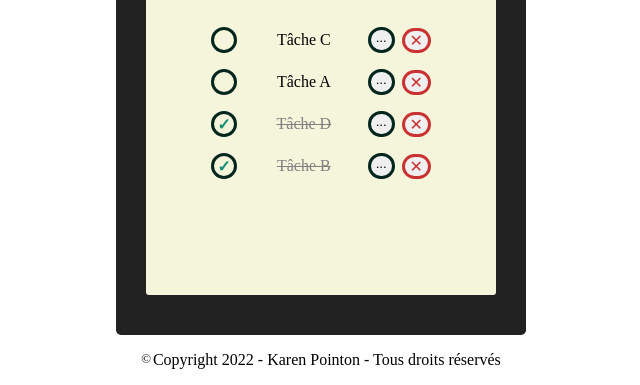
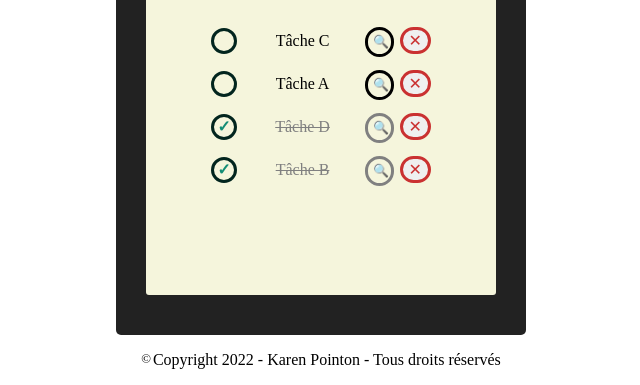
Before and after one commit to PointonKaren/todo-sogeti, a plain HTML site: page index.html in a window 1280 px wide. Shown: the part 428-813 px from the top of the page, without its empty margins (319-959 px from the left). Drawn offline with Linux system fonts and the light colour scheme.

Commit message:
Mise en conformité W3C

```diff
--- a/index.html
+++ b/index.html
@@ -6,7 +6,7 @@
   <meta name="description" content="ToDo list créée pour l'entreprise sogeti (test technique)" />
   <meta name="viewport" content="width=device-width, initial-scale=1" />
   <link rel="stylesheet" href="./style/style.css" />
-  <link rel="icon" href="./style/pictures/check.png" type="image/icon type" />
+  <link rel="icon" href="./style/pictures/check.png" />
   <script src="https://kit.fontawesome.com/173443c88a.js" crossorigin="anonymous"></script>
   <title>ToDo list</title>
 </head>
@@ -46,8 +46,9 @@
               <input id="0" type="checkbox">
               <label for="0" class="tick js-tick"></label>
               <span>Tâche A</span>
-              <a href="./detailedTodo.html?id=0" target="_blank">
-                <button>...</button>
+
+              <a href="./detailedTodo.html?id=0" target="_blank" title="Détail du ToDo">
+                <span class="detail-button">🔍</span>
               </a>
               <button class="delete">✕</button>
             </li>
@@ -55,8 +56,8 @@
               <input id="1" type="checkbox">
               <label for="1" class="tick js-tick"></label>
               <span>Tâche B</span>
-              <a href="./detailedTodo.html?id=1" target="_blank">
-                <button>...</button>
+              <a href="./detailedTodo.html?id=1" target="_blank" title="Détail du ToDo">
+                <span class="detail-button">🔍</span>
               </a>
               <button class="delete">✕</button>
             </li>
@@ -64,8 +65,8 @@
               <input id="2" type="checkbox">
               <label for="2" class="tick js-tick"></label>
               <span>Tâche C</span>
-              <a href="./detailedTodo.html?id=2" target="_blank">
-                <button>...</button>
+              <a href="./detailedTodo.html?id=2" target="_blank" title="Détail du ToDo">
+                <span class="detail-button">🔍</span>
               </a>
               <button class="delete">✕</button>
             </li>
@@ -73,8 +74,8 @@
               <input id="3" type="checkbox">
               <label for="3" class="tick js-tick"></label>
               <span>Tâche D</span>
-              <a href="./detailedTodo.html?id=3" target="_blank">
-                <button>...</button>
+              <a href="./detailedTodo.html?id=3" target="_blank" title="Détail du ToDo">
+                <span class="detail-button">🔍</span>
               </a>
               <button class="delete">✕</button>
             </li>
--- a/index.js
+++ b/index.js
@@ -28,7 +28,7 @@ const renderTodo = (todo) => {
      <input id="${todo.id}" type="checkbox"/>
      <label for="${todo.id}" class="tick js-tick"></label>
      <span>${todo.text}</span>
-     <a href="./detailedTodo.html?id=${todo.id}" target="_blank"><button>...</button></a>
+     <a href="./detailedTodo.html?id=${todo.id}" target="_blank" title="Détail du ToDo"><span class="detail-button">🔍</span></a>
      <button class="delete">✕</button>
      `;
 
--- a/style/components/_boutons.scss
+++ b/style/components/_boutons.scss
@@ -1,11 +1,21 @@
 @import "../utils/variables";
 
+button,
+.detail-button {
+  border-radius: 50px;
+  cursor: pointer;
+  border: 3px solid;
+}
 button {
-  border-radius: 50px;
-  border: 3px solid $check;
-  padding: 0;
-  padding-left: 5px;
-  padding-right: 5px;
-  padding-bottom: 5px;
-  cursor: pointer;
+  border-color: $delete;
+  color: $delete;
+  margin-left: 5px;
+  font-size: 1rem;
 }
+.detail-button {
+  width: 15px;
+  height: 15px;
+  font-size: 0.8rem;
+  padding: 5px;
+  margin: 0;
+}
--- a/style/fonts/_fonts.scss
+++ b/style/fonts/_fonts.scss
@@ -4,3 +4,7 @@ h2,
 h3 {
   font-family: "Cookie", cursive;
 }
+a {
+  text-decoration: none;
+  color: black;
+}
--- a/style/layouts/_body.scss
+++ b/style/layouts/_body.scss
@@ -135,7 +135,7 @@ body {
                 width: 20px;
                 height: 20px;
                 border: 3px solid $check;
-                border-radius: 50%;
+                border-radius: 50px;
                 display: -webkit-inline-box;
                 display: -ms-inline-flexbox;
                 display: inline-flex;
@@ -165,13 +165,6 @@ body {
                 -o-text-overflow: ellipsis;
                 text-overflow: ellipsis;
               }
-              .delete {
-                color: $delete;
-                border-color: $delete;
-                font-size: 1rem;
-                padding-bottom: 0;
-                margin-left: 5px;
-              }
             }
             .done {
               -webkit-box-ordinal-group: 0;
@@ -180,6 +173,9 @@ body {
               span {
                 text-decoration: line-through;
                 color: $checked;
+              }
+              .detail-button {
+                text-decoration: none;
               }
               .tick {
                 &:before {
```
Also changed, not shown: detailedTodo.html (+1 -1 lines), style/style.css, 1 other file.
